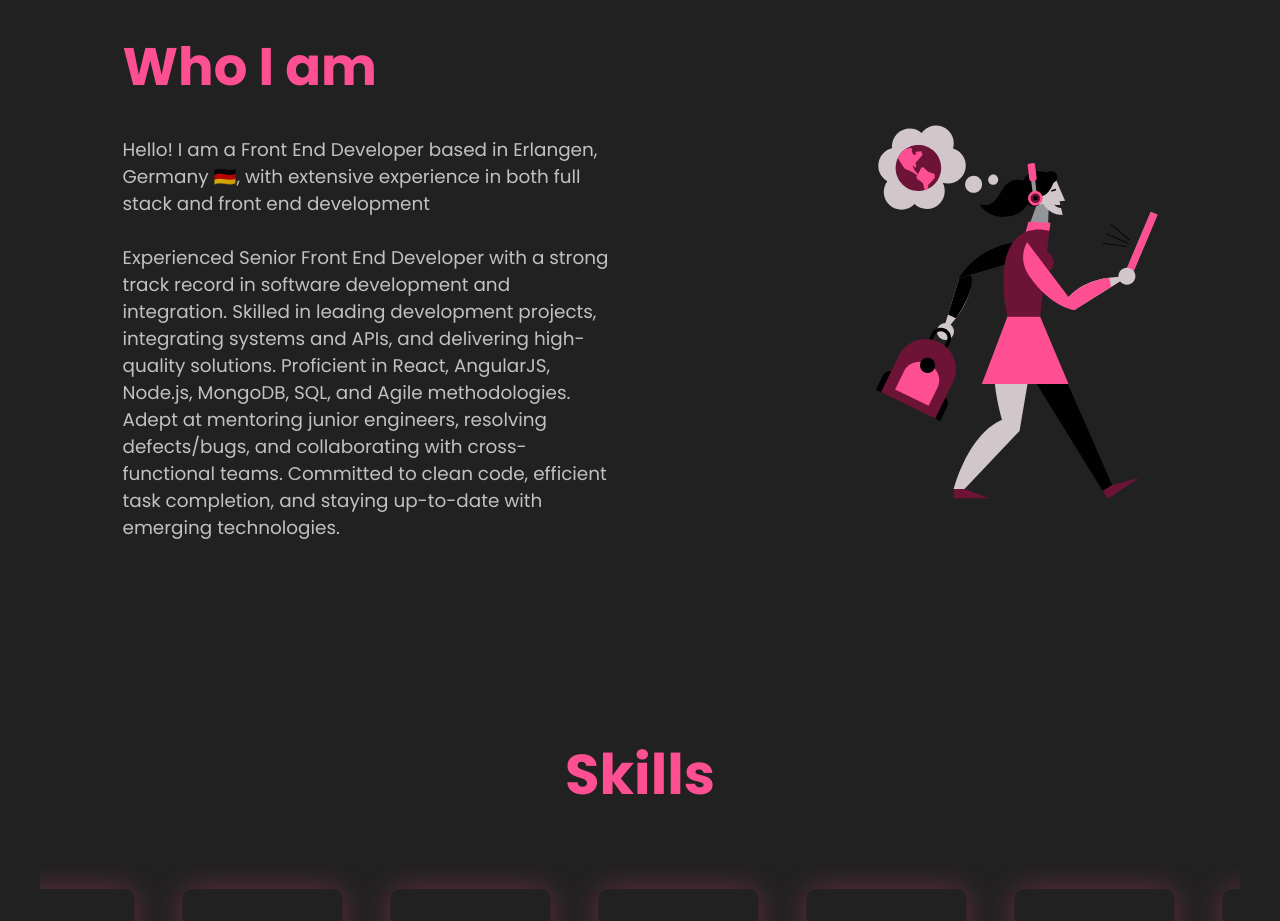
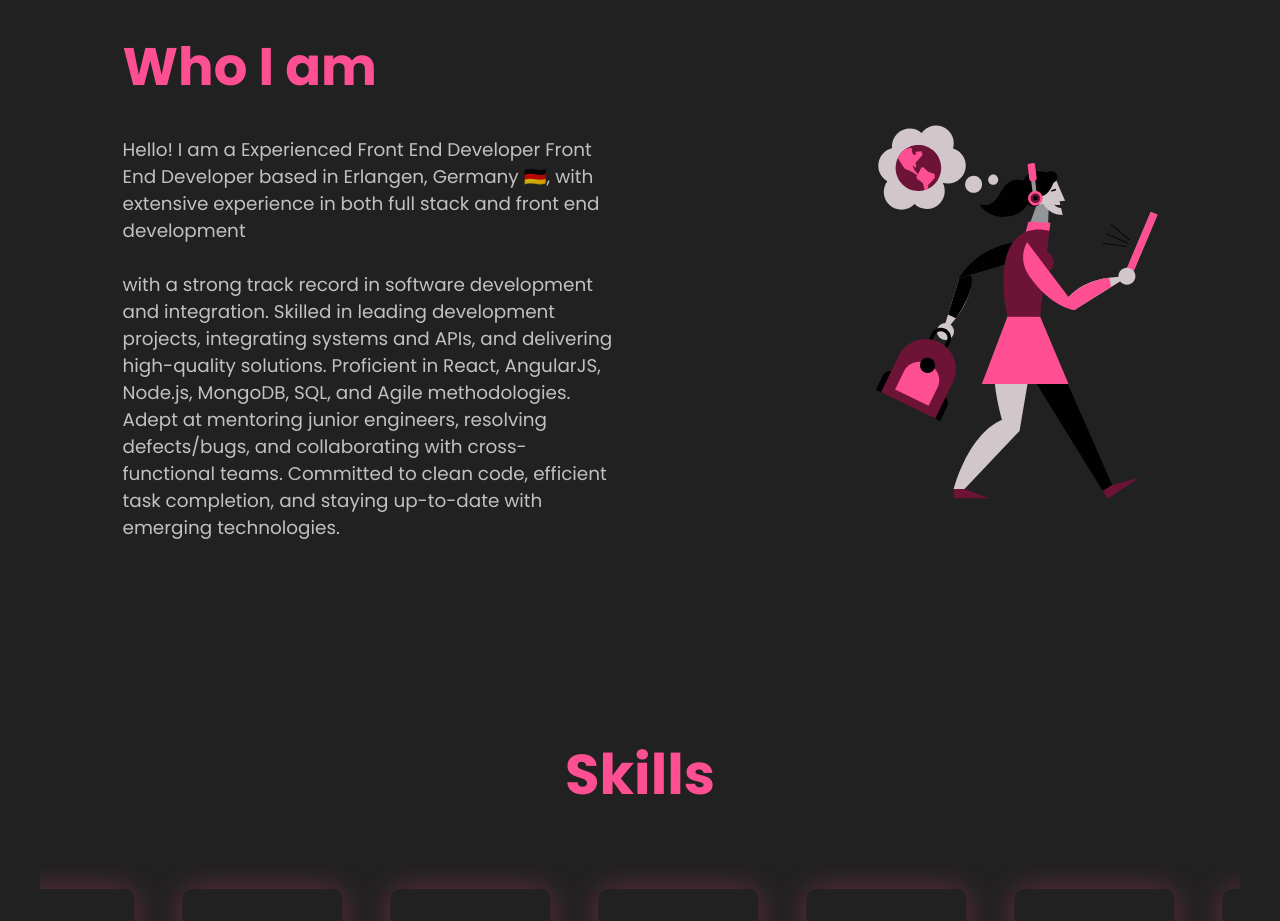
Before and after one commit to Kavery-pm/shinyKaveryProtfolio, a React (Create React App) app: page / in a window 1280 px wide. Shown: the part 900-1821 px from the top of the page. Built offline with nearby package versions, Linux system fonts and the light colour scheme; a web font is replaced by a local one.

Commit message:
added updated resume

```diff
--- a/src/data/AboutMe.js
+++ b/src/data/AboutMe.js
@@ -1,6 +1,6 @@
 export const aboutData = {
     title: "Who I am",
-    description1: "Hello! I am a  Front End Developer based in Erlangen, Germany 🇩🇪, with extensive experience in both full stack and front end development",
-    description2: "Experienced Senior Front End Developer with a strong track record in software development and integration. Skilled in leading development projects, integrating systems and APIs, and delivering high-quality solutions. Proficient in React, AngularJS, Node.js, MongoDB, SQL, and Agile methodologies. Adept at mentoring junior engineers, resolving defects/bugs, and collaborating with cross-functional teams. Committed to clean code, efficient task completion, and staying up-to-date with emerging technologies.",
+    description1: "Hello! I am a  Experienced  Front End Developer Front End Developer based in Erlangen, Germany 🇩🇪, with extensive experience in both full stack and front end development",
+    description2: "with a strong track record in software development and integration. Skilled in leading development projects, integrating systems and APIs, and delivering high-quality solutions. Proficient in React, AngularJS, Node.js, MongoDB, SQL, and Agile methodologies. Adept at mentoring junior engineers, resolving defects/bugs, and collaborating with cross-functional teams. Committed to clean code, efficient task completion, and staying up-to-date with emerging technologies.",
     image: 2
 }
```
Also changed, not shown: 1 other file (tests, documents, lock files or other folders).
